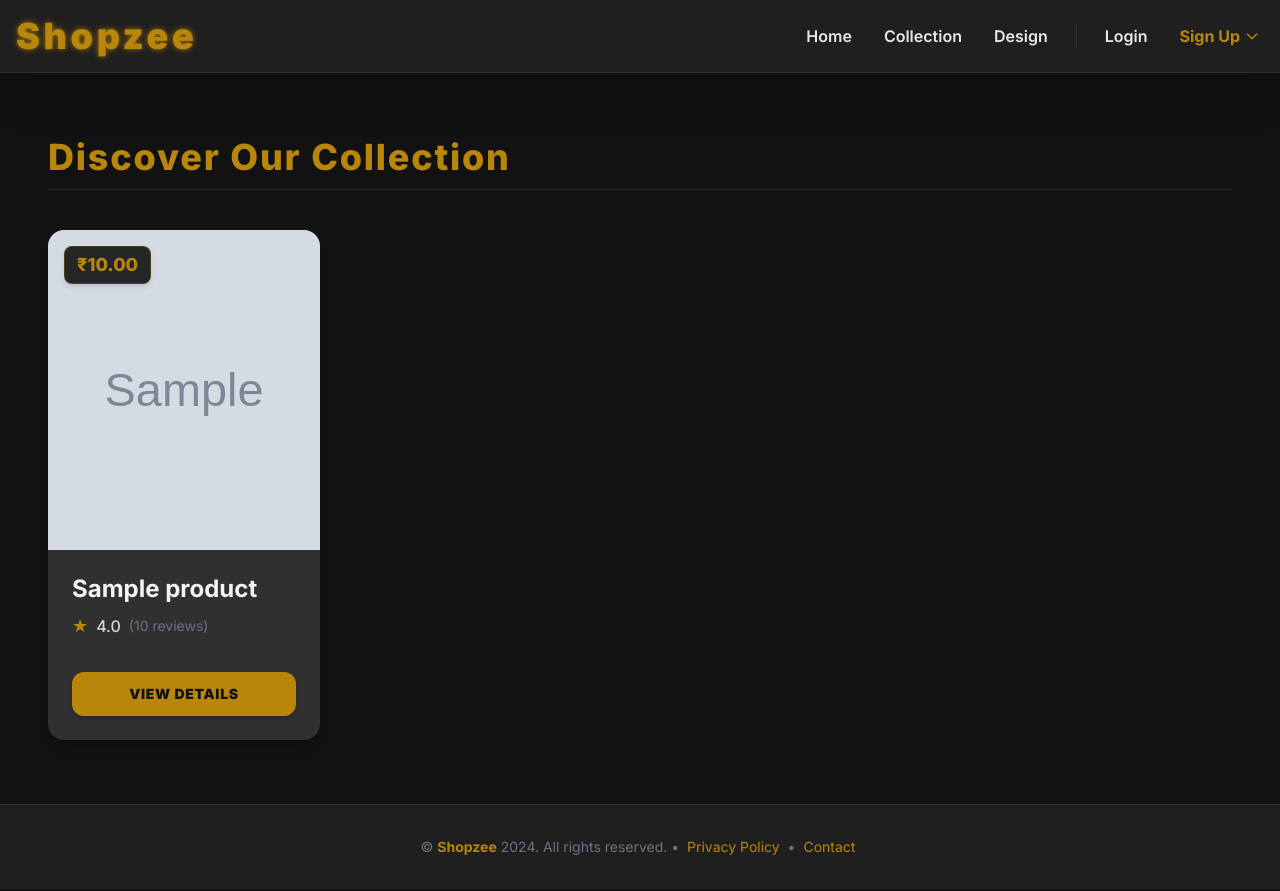
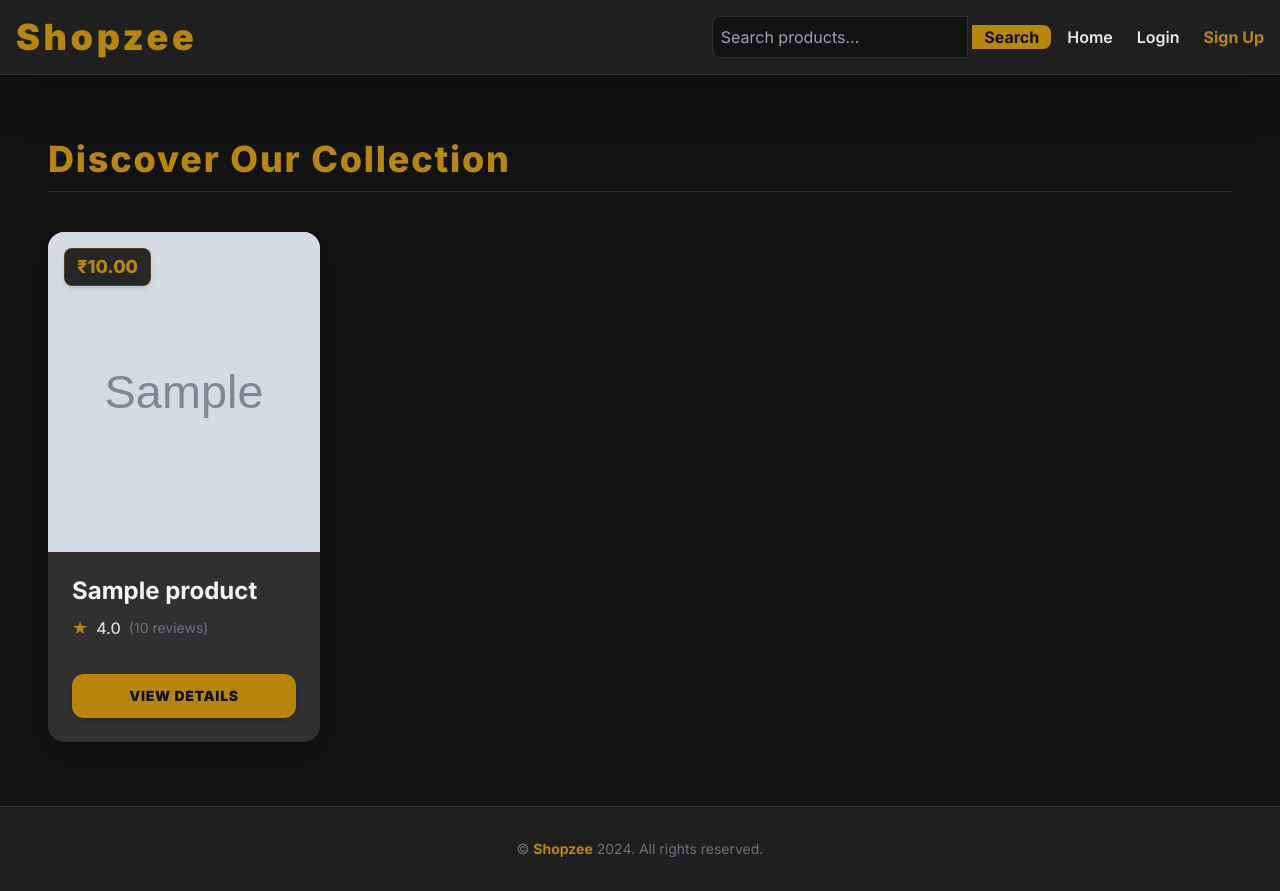
Before and after one commit to 18Ishika/E_Commerce_Website, a Django app: page / in a window 1280 px wide. Run offline with Django 5.2, Linux system fonts and the light colour scheme; tables that the repository leaves empty hold one stand-in row (values such as "Sample post"); grey boxes marked "Sample" are stand-in pictures; some libraries are stand-ins or nearby versions.

Commit message:
Small changess

```diff
--- a/myshop/products/views.py
+++ b/myshop/products/views.py
@@ -3,13 +3,31 @@ from .forms import ProductForm,ProductImageForm
 from .models import Product, ProductImage
 from django.contrib import messages
 from django.contrib.auth.decorators import login_required
+from django.shortcuts import render
+from .models import Product
+from django.db.models import Q  # for complex queries
+
 # Create your views here.
 
 from .models import Product
 
 def product_list(request):
-    products = Product.objects.all().order_by('-created_at')
-    return render(request, 'products/product_list.html', {'products': products})
+    query = request.GET.get('q', '')
+    products=None
+    if query:
+        # Search in name, description, and category name
+        products = Product.objects.filter(
+            Q(name__icontains=query) |
+            Q(description__icontains=query) |
+            Q(category__name__icontains=query)
+        ).order_by("-created_at")
+
+    else:
+        products = Product.objects.all().order_by('-created_at')
+    return render(request, 'products/product_list.html', {
+        'products': products,
+        'query': query
+    })
 
 def product_detail(request, pk):
     product = get_object_or_404(Product, pk=pk)
--- a/myshop/templates/base.html
+++ b/myshop/templates/base.html
@@ -4,85 +4,28 @@
     <meta charset="UTF-8">
     <meta name="viewport" content="width=device-width, initial-scale=1.0">
     <title>Shopzee - Luxury E-commerce</title>
-
     <link href="https://fonts.googleapis.com/css2?family=Inter:wght@100..900&display=swap" rel="stylesheet">
-
     <script src="https://cdn.tailwindcss.com"></script>
-
     <script>
         tailwind.config = {
             theme: {
                 extend: {
                     colors: {
-                        'primary-dark': '#121212', // Body/main background
-                        'secondary-dark': '#1F1F1F', // Navbar/Footer background
-                        'card-dark': '#303030', // Card/Border color
-                        'dropdown-dark': '#2A2A2A', // Slightly darker background for dropdown
-                        'accent-luxury': '#B8860B', // Primary accent (Goldenrod)
-                        'accent-hover': '#DAA520', // Lighter gold for hover
-                        'danger': '#DC2626', // Red for cart badge/errors
+                        'primary-dark': '#121212',
+                        'secondary-dark': '#1F1F1F',
+                        'card-dark': '#303030',
+                        'dropdown-dark': '#2A2A2A',
+                        'accent-luxury': '#B8860B',
+                        'accent-hover': '#DAA520',
+                        'danger': '#DC2626',
                     },
-                    fontFamily: {
-                        sans: ['Inter', 'sans-serif'], // Apply Inter as default font
-                    }
+                    fontFamily: { sans: ['Inter', 'sans-serif'] }
                 }
             }
         }
     </script>
-
-    <style>
-        /* Ensures inputs/textareas are readable in the dark theme */
-        input:not([type="checkbox"]), select, textarea {
-            color: #E5E7EB !important;
-            background-color: #303030 !important;
-            border: 1px solid #4B5563;
-        }
-
-        body {
-            background-color: #121212;
-            color: #E5E7EB;
-        }
-
-        /* Custom Logo Shadow for appealing 'pop' */
-        .logo-shadow {
-            text-shadow: 0 0 5px rgba(184, 134, 11, 0.6), 0 0 10px rgba(184, 134, 11, 0.3);
-        }
-
-        /* Message/Notification Box Styling */
-        .message-box {
-            position: fixed;
-            top: 20px;
-            right: 20px;
-            z-index: 9999;
-            opacity: 0;
-            transform: translateY(-40px);
-            transition: opacity .4s ease-out, transform .4s ease-out;
-        }
-        .message-box.show {
-            opacity: 1;
-            transform: translateY(0);
-        }
-
-        /* Product Thumbnail/Image Focus/Hover Styles */
-        .thumbnail.active {
-            border: 3px solid #B8860B;
-            box-shadow: 0 0 10px rgba(184,134,11,.8);
-        }
-        .product-image-main:hover {
-            transform: scale(1.03);
-            box-shadow: 0 10px 15px rgba(0,0,0,0.5);
-            transition: transform .4s ease-out, box-shadow .4s ease-out;
-        }
-
-    </style>
 </head>
-
 <body class="bg-primary-dark text-gray-200 min-h-screen flex flex-col antialiased">
-
-
-    <div id="message-box" class="message-box bg-accent-luxury text-secondary-dark p-4 rounded-lg shadow-2xl">
-        <strong class="uppercase font-extrabold">Success!</strong> Item added to cart.
-    </div>
 
 <header class="bg-secondary-dark border-b border-card-dark p-4 sticky top-0 z-50 shadow-2xl">
     <div class="container mx-auto flex justify-between items-center">
@@ -91,75 +34,49 @@
             Shopzee
         </h1>
 
-            <nav>
+        <nav class="flex items-center space-x-4">
+
+            <!-- Search form -->
+            <form method="get" action="{% url 'product_list' %}" class="relative">
+                <input type="text" name="q" placeholder="Search products..." value="{{ query|default:'' }}"
+                    class="p-2 rounded-l-lg border border-card-dark bg-primary-dark text-gray-200 focus:ring-2 focus:ring-accent-luxury focus:border-accent-luxury w-64">
+                <button type="submit"
+                    class="bg-accent-luxury text-primary-dark px-3 rounded-r-lg font-bold hover:bg-accent-hover transition duration-200">
+                    Search
+                </button>
+            </form>
+
             <ul class="flex space-x-4 sm:space-x-6 items-center font-semibold">
-
-                    <li><a href="{% url 'product_list' %}" class="hover:text-accent-luxury transition duration-200 focus:outline-none focus:ring-2 focus:ring-accent-luxury rounded p-1">Home</a></li>
-                    <li><a href="#" class="hover:text-accent-luxury transition duration-200 focus:outline-none focus:ring-2 focus:ring-accent-luxury rounded p-1">Collection</a></li>
-                    <li><a href="#" class="hover:text-accent-luxury transition duration-200 focus:outline-none focus:ring-2 focus:ring-accent-luxury rounded p-1">Design</a></li>
-
-                    <li class="h-6 w-px bg-card-dark mx-2"></li>
-
+                <li><a href="{% url 'product_list' %}" class="hover:text-accent-luxury transition duration-200">Home</a></li>
                 {% if user.is_authenticated %}
-
-                        <li>
-                            <a href="{%url 'profile' %}" class="hover:text-accent-luxury flex items-center gap-2 p-1 rounded transition duration-200 focus:outline-none focus:ring-2 focus:ring-accent-luxury">
-                                <svg xmlns="http://www.w3.org/2000/svg" class="h-6 w-6" fill="none" viewBox="0 0 24 24" stroke="currentColor">
-                                    <path stroke-linecap="round" stroke-linejoin="round" stroke-width="2" d="M5.121 17.804A6 6 0 1118.364 4.56m-1.415 10.94A9 9 0 016 20.485" />
-                                </svg>
-                                <span class="hidden sm:inline">{{ user.username }}</span>
-                            </a>
-                        </li>
-
-                        <li>
-                            <a href="{% url 'logout' %}" class="text-danger hover:text-red-400 transition duration-200 focus:outline-none focus:ring-2 focus:ring-danger rounded p-1">Logout</a>
-                        </li>
-
-                        {% if user.is_authenticated %}
+                    <li><a href="{% url 'profile' %}" class="hover:text-accent-luxury">{{ user.username }}</a></li>
+                    <li><a href="{% url 'logout' %}" class="text-danger hover:text-red-400">Logout</a></li>
                     <li class="relative">
-                            <a href="{% url 'cart_view' %}" class="hover:text-accent-luxury transition duration-200 p-1 rounded focus:outline-none focus:ring-2 focus:ring-accent-luxury">
-                                <svg xmlns="http://www.w3.org/2000/svg" class="h-6 w-6 inline-block" fill="none" viewBox="0 0 24 24" stroke="currentColor">
-                                    <path stroke-linecap="round" stroke-linejoin="round" stroke-width="2" d="M3 3h2l.4 2M7 13h10l4-8H5.4M7 13L5.4 5M7 13l-2.293 2.293c-.63.63-.184 1.707.707 1.707H17m0 0a2 2 0 100 4 2 2 0 000-4zm-8 2a2 2 0 11-4 0 2 2 0 014 0z" />
-                                </svg>
-                                <span id="cart-count"
-                                    class="absolute -top-1 -right-2 bg-danger text-white text-xs font-bold rounded-full h-5 w-5 flex items-center justify-center border-2 border-secondary-dark leading-none">
+                        <a href="{% url 'cart_view' %}" class="hover:text-accent-luxury relative">
+                            Cart
+                            <span id="cart-count" class="absolute -top-1 -right-2 bg-danger text-white text-xs font-bold rounded-full h-5 w-5 flex items-center justify-center border-2 border-secondary-dark leading-none">
                                 {{ cart_item_count }}
                             </span>
                         </a>
                     </li>
-                        {% endif %}
-
                 {% else %}
-
-                        <li><a href="{% url 'login' %}" class="hover:text-accent-luxury transition duration-200 focus:outline-none focus:ring-2 focus:ring-accent-luxury rounded p-1">Login</a></li>
-
+                    <li><a href="{% url 'login' %}" class="hover:text-accent-luxury">Login</a></li>
                     <li class="relative group">
-                            <a class="text-accent-luxury font-bold cursor-pointer hover:text-accent-hover transition duration-200 focus:outline-none focus:ring-2 focus:ring-accent-luxury rounded p-1 flex items-center">
-                                Sign Up
-                                <svg class="w-4 h-4 ml-1 transition-transform duration-200 group-hover:rotate-180" fill="none" stroke="currentColor" viewBox="0 0 24 24" xmlns="http://www.w3.org/2000/svg"><path stroke-linecap="round" stroke-linejoin="round" stroke-width="2" d="M19 9l-7 7-7-7"></path></svg>
-                            </a>
+                        <a class="text-accent-luxury font-bold cursor-pointer hover:text-accent-hover transition duration-200 flex items-center">Sign Up</a>
                         <ul class="absolute right-0 top-full hidden group-hover:block bg-dropdown-dark mt-2 rounded-lg shadow-2xl w-32 border border-accent-luxury/50 overflow-hidden z-50">
-                                <li>
-                                    <a href="{% url 'buyer_signup' %}" class="block px-4 py-2 text-gray-200 hover:bg-accent-luxury hover:text-primary-dark transition duration-200">Buyer</a>
-                                </li>
-                                <li>
-                                    <a href="{% url 'seller_signup' %}" class="block px-4 py-2 text-gray-200 hover:bg-accent-luxury hover:text-primary-dark transition duration-200">Seller</a>
-                                </li>
+                            <li><a href="{% url 'buyer_signup' %}" class="block px-4 py-2 text-gray-200 hover:bg-accent-luxury hover:text-primary-dark">Buyer</a></li>
+                            <li><a href="{% url 'seller_signup' %}" class="block px-4 py-2 text-gray-200 hover:bg-accent-luxury hover:text-primary-dark">Seller</a></li>
                         </ul>
                     </li>
-
                 {% endif %}
             </ul>
 
         </nav>
-
     </div>
 </header>
 
-
 <main class="container mx-auto p-4 flex-grow">
-        {% block content %}
-        {% endblock %}
+    {% block content %}{% endblock %}
 
     {% if messages %}
         <div class="mt-4 space-y-2">
@@ -177,12 +94,8 @@
 </main>
 
 <footer class="bg-secondary-dark mt-auto p-8 text-center border-t border-card-dark shadow-inner">
-
     <p class="text-gray-500 text-sm">
-            © <span class="text-accent-luxury font-bold">Shopzee</span> 2024. All rights reserved. •
-            <a href="#" class="text-accent-luxury hover:text-accent-hover transition duration-200 focus:outline-none focus:ring-2 focus:ring-accent-luxury rounded p-1">Privacy Policy</a>
-            •
-            <a href="#" class="text-accent-luxury hover:text-accent-hover transition duration-200 focus:outline-none focus:ring-2 focus:ring-accent-luxury rounded p-1">Contact</a>
+        © <span class="text-accent-luxury font-bold">Shopzee</span> 2024. All rights reserved.
     </p>
 </footer>
 
--- a/myshop/templates/products/product_list.html
+++ b/myshop/templates/products/product_list.html
@@ -5,23 +5,20 @@
 
 <div class="container mx-auto py-12 px-4 sm:px-6 lg:px-8">
     <h2 class="text-4xl font-extrabold mb-10 text-accent-luxury tracking-wider border-b border-card-dark pb-3">
+        {% if query %}
+            Search results for "{{ query }}"
+        {% else %}
             Discover Our Collection
+        {% endif %}
     </h2>
 
     <div class="grid grid-cols-1 sm:grid-cols-2 lg:grid-cols-3 xl:grid-cols-4 gap-8">
         {% for p in products %}
-
-
-
             {% url 'product_detail' p.id as card_link %}
 
-
-        {# --- CARD START --- #}
             <div class="group relative flex flex-col h-full bg-card-dark rounded-2xl shadow-lg overflow-hidden hover:shadow-2xl hover:shadow-accent-luxury/20 transition duration-300 transform hover:-translate-y-1">
 
                 <a href="{{ card_link }}" class="flex flex-col h-full">
-
-                {# IMAGE CONTAINER - Fixed Height #}
                     <div class="relative w-full h-80 overflow-hidden">
                         {% if p.images.first %}
                             <img src="{{ p.images.first.image.url }}"
@@ -31,20 +28,16 @@
                                  class="w-full h-full object-cover transition duration-500 ease-in-out group-hover:scale-110">
                         {% endif %}
 
-                    {# PRICE TAG #}
                         <div class="absolute top-4 left-4 bg-primary-dark/90 text-accent-luxury font-extrabold text-lg px-3 py-1 rounded-lg border border-accent-luxury/30 shadow-md backdrop-blur-sm">
                             ₹{{ p.price }}
                         </div>
                     </div>
 
-                {# TEXT CONTENT #}
                     <div class="p-6 flex flex-col flex-grow">
-
                         <h3 class="text-2xl font-bold text-gray-100 mb-2 leading-tight group-hover:text-accent-luxury transition-colors duration-300 line-clamp-2">
                             {{ p.name }}
                         </h3>
 
-                    {# RATING ROW #}
                         <div class="flex items-center space-x-2 mb-4">
                             <span class="text-accent-luxury text-lg">
                                 {% if p.average_rating > 0 %}★{% else %}☆{% endif %}
@@ -53,22 +46,16 @@
                             <span class="text-gray-500 text-sm">({{ p.total_reviews }} reviews)</span>
                         </div>
 
-                    {# BUTTON #}
-
                         <div class="mt-auto pt-4">
                             <button class="w-full bg-accent-luxury hover:bg-accent-hover text-primary-dark font-black py-3 rounded-xl uppercase tracking-wider text-sm transition-all duration-200 shadow-md hover:shadow-lg">
                                 View Details
                             </button>
                         </div>
-
-
-
                     </div>
                 </a>
-
             </div>
-        {# --- CARD END --- #}
-
+        {% empty %}
+            <p class="text-center text-gray-400 col-span-full mt-10">No products found.</p>
         {% endfor %}
     </div>
 </div>
```
Lines whose indentation alone changed are shown as unchanged.
